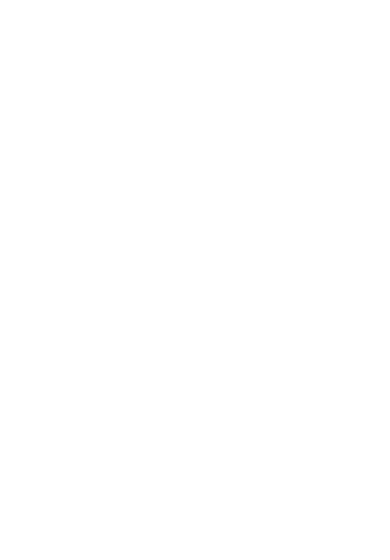
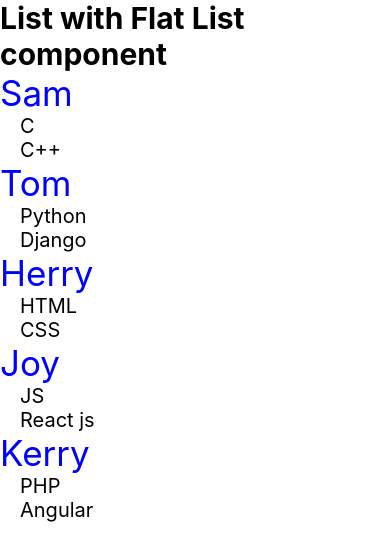
Before and after one commit to AksharaGaur/AwesomeProject, a React Native app: screen / in a window 390 px wide. Shown: the top 560 px of the page. Built offline with nearby package versions, Linux system fonts and the light colour scheme.

Commit message:
add all files

```diff
--- a/App.tsx
+++ b/App.tsx
@@ -1,83 +1,96 @@
-import { Text, View, Button, TouchableOpacity, StyleSheet,TextInput} from 'react-native';
-import React from 'react'
+import { Text, View, Button, TouchableOpacity, StyleSheet,TextInput, FlatList, SectionList} from 'react-native';
+import React from 'react';
 import CompanyData from './components/companydata';
 import MyButton from './components/myButton'
 import { useState } from 'react';
-import UserData from './components/userdata';
-import LoginData from './components/logindata';
+//import UserData from './components/userdata';
+import LoginData from './components/LoginData';
 
 function App() {
-  <LoginData/>
+  const Users=[
+    {
+      id:101,
+      name:"Sam",
+      email:"sam@123",
+      data:["C", "C++"]
+    },
+    {
+      id:102,
+      name:"Tom",
+      email:"Tom@123",
+      data:["Python", "Django"]
+    },
+    {
+      id:103,
+      name:"Herry",
+      email:"harry@123",
+      data:["HTML", "CSS"]
+    },
+    {
+      id:104,
+      name:"Joy",
+      email:"joy@123",
+      data:["JS", "React js"]
+    },
+    {
+      id:105,
+      name:"Kerry",
+      email:"kerry@123",
+      data:["PHP","Angular"]
+    },
 
-  // const[name,setName]= useState("");
-  // const[password, setPassword]= useState("");
-  // const[email, setEmail]=useState("");
-  // const[display,setDisplay]=useState(false);
+  ]
+  return (
+    <View style={{flex:1}}>
+      <Text style={{fontSize:30, fontWeight:'bold'}}>List with Flat List component</Text>
+      <SectionList
+      sections={Users}
+      renderItem={({item})=><Text style={{fontSize:20,marginLeft:20}}>{item}</Text>}
+      renderSectionHeader={({section:{name}})=>
+      <Text style={{fontSize:35,color:'blue'}}>{name}</Text>}
+      />
 
-  // const resetFormData = ()=>{
-  //   setDisplay(false);
-  //   setName("");
-  //   setPassword("");
-  //   setEmail("");
+      {/* <FlatList data={Users}
+      renderItem={({item})=><UserData item={item}/>}
 
 
-  return (
-    <View></View>
-//     <View>
 
-//       <Text style={{ fontSize: 30, fontWeight: 'bold', margin: 10 }}>React native mobile app development</Text>
-//       <Text style={{fontSize:20, fontWeight: 'bold', margin: 10}}>Handle your text</Text>
-//       <TextInput style={styles.textInput}
-//       placeholder='Enter your name'
-//       value={name}
-//       onChangeText={(text)=>setName(text)}/>
+    />
+      */}
+    </View>
 
-//       <TextInput style={styles.textInput}
-//       placeholder='password'
-//       secureTextEntry={true}
-//       value={password}
-//       onChangeText={(text)=>setPassword(text)}/>
 
-//       <TextInput style={styles.textInput}
-//       placeholder='email'
-//       value={email}
-//       onChangeText={(text)=>setEmail(text)}/>
+  );
+}
 
-//     <View style={{marginBottom:10}}>
-//       <Button color={"green"} title='Print Detail' onPress={()=>setDisplay(true)}/>
+// const UserData=(props: { item: any; })=>{
+//   const item=props.item;
+//   return(
+//     <View style={styles.box}>
+//       <Text style={styles.item}>{item.name}</Text>
+//       <Text style={styles.item}>{item.email}</Text>
 //     </View>
-
-//       <Button title='Clear input' onPress={resetFormData}/>
-
-//         <View>
-//           {
-//             display ?
-//             <View>
-//               <Text style={{fontSize:20}}>User name is: {name}</Text>
-//               <Text style={{fontSize:20}}>User Password is: {password}</Text>
-//               <Text style={{fontSize:20}}>User Email is: {email}</Text>
-
-//             </View>
-//             :null
-//           }
-//         </View>
-//   </View>
-
-//   );
+//   )
 // }
 
-// const styles = StyleSheet.create({
-//   textInput:{
-//       fontSize:20,
-//       backgroundColor:'red',
-//       color:'white',
-//       margin:10,
-//       padding:10,
-//       borderRadius:10
+// const styles=StyleSheet.create({
+//   item:{
+
+//     color:'orange',
+//     margin:2,
+//     fontSize:25,
+//     flex:1,
+//     textAlign:'center'
+//   },
+//   box:{
+//     flexDirection:'row',
+//     borderWidth:2,
+//     borderColor:'orange',
+//     marginBottom:10
 
 //   }
-)
+// })
 
-}
+
 
 export default App;
--- a/components/LoginData.tsx
+++ b/components/LoginData.tsx
@@ -0,0 +1,67 @@
+import React, {useState} from 'react';
+import { Text, View, Button, StyleSheet, TextInput } from 'react-native';
+
+const LoginData = () => {
+    const[name,setName]=useState("");
+    const[password,setPassword]=useState("");
+    const[email,setEmail]=useState("");
+    const[display,setDisplay]=useState(false);
+
+    const resetFormData=()=>{
+        setName("");
+        setPassword("");
+        setEmail("");
+        setDisplay(false);
+
+    }
+
+    return (
+        <View style={{flex:1}}>
+            <Text style={{ fontSize: 30, fontWeight: 'bold', margin: 10 , color:'red'}}>Login Page</Text>
+            <TextInput style={styles.TextInput} placeholder='Enter your name'
+                value={name} onChangeText={(text) => setName(text)} />
+
+            <TextInput style={styles.TextInput} placeholder='Enter your password'
+                secureTextEntry={true}
+                value={password} onChangeText={(text) => setPassword(text)} />
+
+            <TextInput style={styles.TextInput} placeholder='Enter your email'
+                value={email} onChangeText={(text) => setEmail(text)} />
+
+            <View style={{ marginBottom: 10 }}>
+                <Button color={'green'} title='Print Detail' onPress={() => setDisplay(true)} />
+            </View>
+
+            <Button title='Clear Data' onPress={resetFormData} />
+            <View>
+                {
+                    display ?
+                        <View>
+                            <Text style={{ fontSize: 20 }}>Your name is : {name}</Text>
+                            <Text style={{ fontSize: 20 }}>Your password is : {password}</Text>
+                            <Text style={{ fontSize:20}}>Your email is : {email}</Text>
+                        </View>
+                        : null
+
+                }
+            </View>
+        </View>
+
+
+
+    )
+}
+
+const styles=StyleSheet.create({
+    TextInput:{
+        fontSize:20,
+        color:'black',
+        margin:10,
+        padding:10,
+        borderRadius:10,
+        backgroundColor:'lightblue'
+
+    }
+})
+
+export default LoginData;
--- a/package.json
+++ b/package.json
@@ -10,8 +10,11 @@
     "test": "jest"
   },
   "dependencies": {
+    "@react-navigation/native": "^7.0.18",
+    "@react-navigation/stack": "^7.2.2",
     "react": "19.0.0",
-    "react-native": "0.78.0"
+    "react-native": "0.78.0",
+    "react-native-screens": "^4.9.2"
   },
   "devDependencies": {
     "@babel/core": "^7.25.2",
```
Also changed, not shown: components/navigation/AppNavigator.tsx (added), components/screens/HomeScreen.tsx (added), components/screens/LoginScreen.tsx (added), components/screens/ProfileScreen.tsx (added), 1 other file (tests, documents, lock files or other folders).
